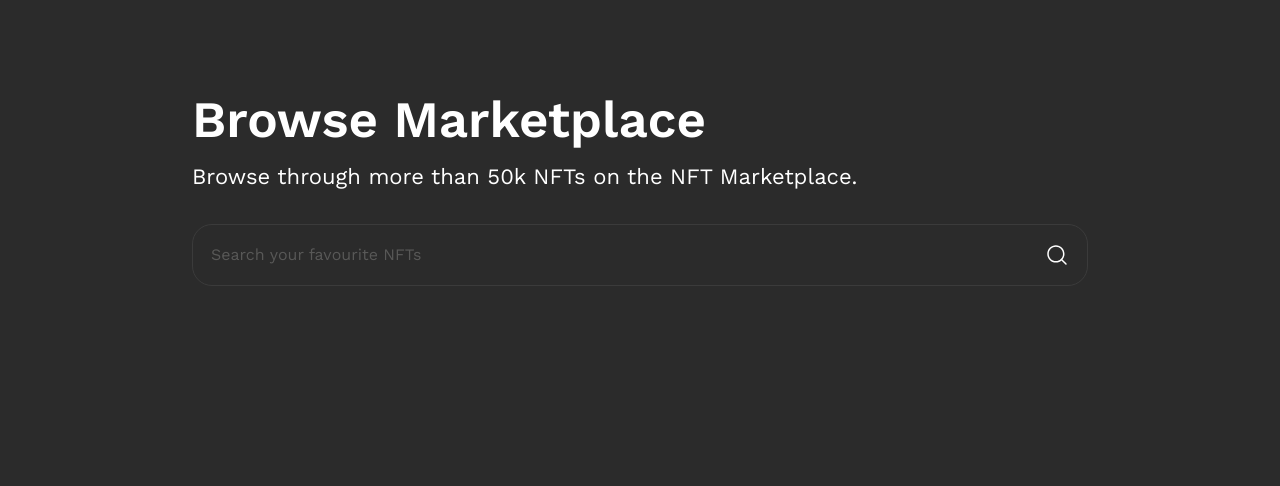
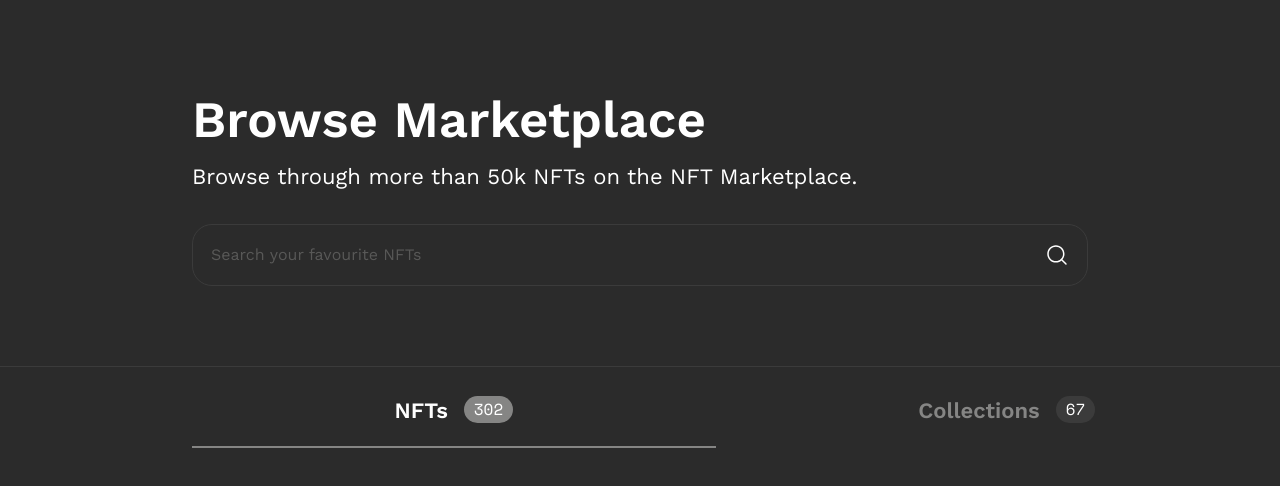
Before and after one commit to AfnanDahdoul/NFT-s-Marketplace, a website: page MarketPlace.html in a window 1280 px wide. Shown: the part 88-574 px from the top of the page. Drawn offline with nearby package versions, Linux system fonts and the light colour scheme.

Commit message:
marketplace tabs design+responsive

```diff
--- a/MarketPlace.html
+++ b/MarketPlace.html
@@ -80,7 +80,46 @@
                 </div>
             </div>
         </section>
-
+        <section class="tabs border-t border-secondaryBackground">
+            <div class="max-w-[70%] max-[1200px]:max-w-[85%] mx-auto">
+                <nav>
+                <ul class="flex justify-between ">
+                    <li class="border-b-2 border-lightFont
+                     pt-[1.813rem] pb-[1.188rem] px-[12.656rem]
+                     max-[1120px]:px-[7.344rem]
+                     max-[715px]:px-[3.703rem]
+                     max-[400px]:px-[1.25rem]">
+                        <button class="flex text-[1.375rem] font-semibold leading-[140%] tracking-[0%]
+                        gap-[1rem] max-[1120px]:text-[1rem]">
+                            NFTs
+                            <span class="flex text-[1rem] font-normal leading-[110%] tracking-[0%]
+                            font-spaceMono py-[0.313rem] px-[0.625rem] bg-lightFont rounded-[1.25rem]
+                            max-[1120px]:text-[0.75rem]
+                            max-[715px]:hidden">
+                                302
+                            </span>
+                        </button>
+                    </li>
+                    <li class="pt-[1.813rem] pb-[1.188rem] px-[12.656rem]
+                    max-[1120px]:px-[7.344rem]
+                    max-[715px]:px-[3.703rem]
+                    max-[400px]:px-[1.25rem]">
+                        <button class="flex text-[1.375rem] font-semibold leading-[140%] tracking-[0%]
+                        gap-[1rem] text-lightFont max-[1120px]:text-[1rem]">
+                            Collections
+                            <span class="flex text-[1rem] font-normal leading-[110%] tracking-[0%]
+                            font-spaceMono text-white bg-secondaryBackground
+                            py-[0.313rem] px-[0.625rem]  rounded-[1.25rem]
+                            max-[1120px]:text-[0.75rem]
+                            max-[715px]:hidden">
+                                67
+                            </span>
+                        </button>
+                    </li>
+                </ul>
+            </nav>
+            </div>
+        </section>
     </main>
 </body>
 
```
Also changed, not shown: assets/CSS/output.css.
